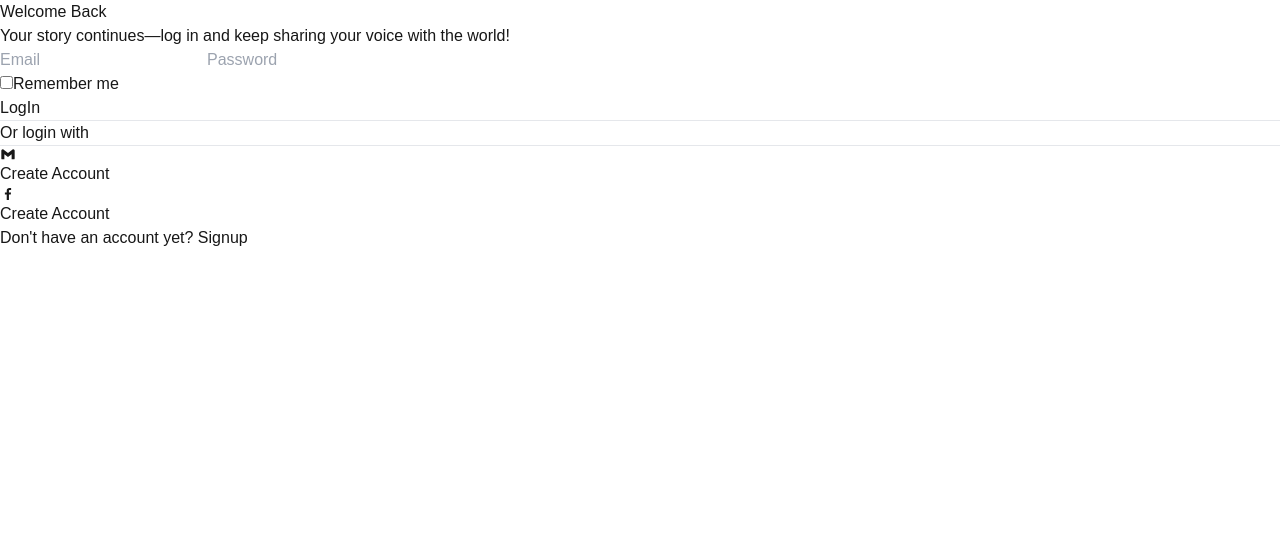
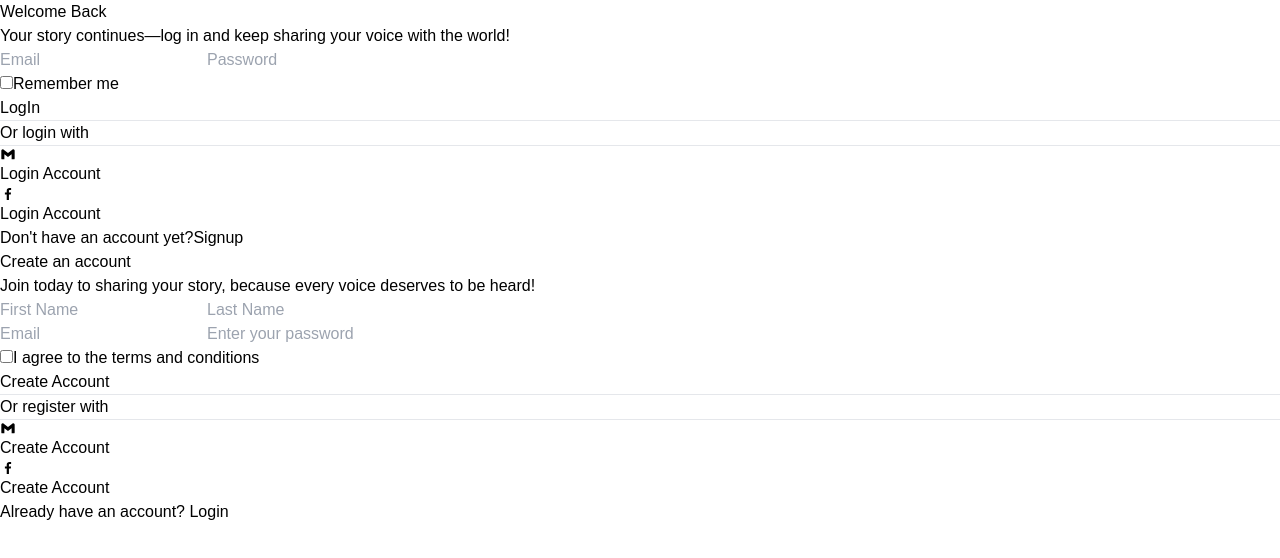
Before and after one commit to Silver-ware/nextjs-blogsite, a Next.js app: page /auth in a window 1280 px wide. Shown: the top 558 px of the page. Built offline with nearby package versions, Linux system fonts and the light colour scheme.

Commit message:
done signup

```diff
--- a/src/components/AuthForm/AuthForm.jsx
+++ b/src/components/AuthForm/AuthForm.jsx
@@ -1,23 +1,35 @@
+import Link from "next/link";
 import { BiLogoGmail } from "react-icons/bi";
 import { BiLogoFacebook } from "react-icons/bi";
 export default function AuthForm() {
-
   return (
     <div className="w-full bg-[#213555] rounded-[25px] flex p-[20px]">
-
       <div className="w-full h-full p-[40px] gap-[20px] flex flex-col">
         <div className="w-full gap-[30px] p-[10px] flex flex-col">
           <h1 className="font-bold text-[40px] text-[#F5EFE7]">Welcome Back</h1>
-            <p className="font-light italic text-[15px] text-[#F5EFE7] opacity-[80%]">Your story continues—log in and keep sharing your voice with the world!</p>
+          <p className="font-light italic text-[15px] text-[#F5EFE7] opacity-[80%]">
+            Your story continues—log in and keep sharing your voice with the
+            world!
+          </p>
         </div>
         <div>
           <div className="w-full p-[10px] flex flex-col gap-[10px]">
-                <input type="text" className="w-full h-[45px] rounded-[6px] p-[10px] gap-[10px] bg-[#3E5879A6] shadow-[0px_4px_4px_rgba(0,0,0,0.25)] text-white border-none focus:outline focus:outline-white placeholder:text-[#797979A3] placeholder:opacity-[64%]" placeholder="Email"/>
-                <input type="text" className="w-full h-[45px] rounded-[6px] p-[10px] gap-[10px] bg-[#3E5879A6] shadow-[0px_4px_4px_rgba(0,0,0,0.25)] text-white border-none focus:outline focus:outline-white placeholder:text-[#797979A3] placeholder:opacity-[64%]" placeholder="Password"/>
+            <input
+              type="text"
+              className="w-full h-[45px] rounded-[6px] p-[10px] gap-[10px] bg-[#3E5879A6] shadow-[0px_4px_4px_rgba(0,0,0,0.25)] text-white border-none focus:outline-2 focus:outline-white placeholder:text-[#797979] placeholder:opacity-[64%]"
+              placeholder="Email"
+            />
+            <input
+              type="text"
+              className="w-full h-[45px] rounded-[6px] p-[10px] gap-[10px] bg-[#3E5879A6] shadow-[0px_4px_4px_rgba(0,0,0,0.25)] text-white border-none focus:outline-2 focus:outline-white placeholder:text-[#797979] placeholder:opacity-[64%]"
+              placeholder="Password"
+            />
           </div>
           <div className="p-[10px] flex gap-[10px] w-full items-center">
-                <input type="checkbox" className="h-[16px] w-[16px]" id="check"/>
-                <label htmlFor="check" className="italic text-[15px] text-white">Remember me</label>
+            <input type="checkbox" className="h-[16px] w-[16px]" id="check" />
+            <label htmlFor="check" className="italic text-[15px] text-white">
+              Remember me
+            </label>
           </div>
         </div>
 
@@ -27,38 +39,134 @@ export default function AuthForm() {
           </button>
 
           <div className="flex items-center justify-between w-full p-[10px] gap-[10px]">
-                <hr className="border border-[#797979A3] opacity-[64%] w-full"/>
-                <p className="whitespace-nowrap text-[12px] text-[#797979A6] opacity-[65%]" >Or login with</p>
-                <hr className="border border-[#797979A3] opacity-[64%] w-full"/>
+            <hr className="border border-[#797979] opacity-[64%] w-full" />
+            <p className="whitespace-nowrap text-[12px] text-[#797979] opacity-[65%]">
+              Or login with
+            </p>
+            <hr className="border border-[#797979] opacity-[64%] w-full" />
           </div>
           <div className="w-full flex justify-center items-center p-[10px] gap-[10px]">
             <div className="w-[214px] flex gap-[10px] border border-[#F5EFE7] rounded-[6px] h-full p-[10px] items-center justify-center hover:scale-105 transition-all duration-100 ease-in-out cursor-pointer">
-                      <BiLogoGmail className="text-[#F5EFE7]"/>
-                    <p className="text-[#F5EFE7] text-[15px] font-bold tracking-wide"> Create Account </p>
+              <BiLogoGmail className="text-[#F5EFE7]" />
+              <p className="text-[#F5EFE7] text-[15px] font-bold tracking-wide">
 
+                Login Account
+              </p>
             </div>
             <div className="w-[214px] flex gap-[10px] border border-[#F5EFE7] rounded-[6px] h-full p-[10px] items-center justify-center hover:scale-105 transition-all duration-100 ease-in-out cursor-pointer">
-                    <BiLogoFacebook className="text-[20px] text-[#F5EFE7]"/>
-                    <p className="text-[#F5EFE7] text-[15px] font-bold tracking-wide "> Create Account </p>
+              <BiLogoFacebook className="text-[20px] text-[#F5EFE7]" />
+              <p className="text-[#F5EFE7] text-[15px] font-bold tracking-wide ">
+
+                Login Account
+              </p>
             </div>
           </div>
+          <div></div>
+        </div>
+
+        <div className="w-full flex justify-center items-center p-[10px]">
+          <p className="font-bold text-[#FFFFFF] text-[15px] tracking-wide">
+            Don&apos;t have an account yet?
+            <a
+              href="#"
+              className="font-bold text-[#3E5879] underline underline-offset-[17%] hover:text-[#F5EFE7] transition-all duration-100 ease-in-out"
+            >
+              Signup
+            </a>
+          </p>
+        </div>
+      </div>
+
+
+
+      <div className="w-full h-full p-[40px] gap-[20px] flex flex-col">
+        <div className="w-full gap-[30px] p-[10px] flex flex-col">
+          <h1 className="font-bold text-[40px] text-[#F5EFE7]">Create an account</h1>
+          <p className="font-light italic text-[15px] text-[#F5EFE7] opacity-[80%]">
+          Join today to  sharing your story, because every voice deserves to be heard!
+          </p>
+        </div>
+
         <div>
+
+        <div className="w-full p-[10px] flex gap-[10px]">
+            <input
+              type="text"
+              className="w-full h-[45px] rounded-[6px] p-[10px] gap-[10px] bg-[#3E5879A6] shadow-[0px_4px_4px_rgba(0,0,0,0.25)] text-white border-none focus:outline-2 focus:outline-white placeholder:text-[#797979] placeholder:opacity-[64%]"
+              placeholder="First Name"
+            />
+            <input
+              type="text"
+              className="w-full h-[45px] rounded-[6px] p-[10px] gap-[10px] bg-[#3E5879A6] shadow-[0px_4px_4px_rgba(0,0,0,0.25)] text-white border-none focus:outline-2 focus:outline-white placeholder:text-[#797979] placeholder:opacity-[64%]"
+              placeholder="Last Name"
+            />
+          </div>
+
+          <div className="w-full p-[10px] flex flex-col gap-[10px]">
+            <input
+              type="text"
+              className="w-full h-[45px] rounded-[6px] p-[10px] gap-[10px] bg-[#3E5879A6] shadow-[0px_4px_4px_rgba(0,0,0,0.25)] text-white border-none focus:outline-2 focus:outline-white placeholder:text-[#797979] placeholder:opacity-[64%]"
+              placeholder="Email"
+            />
+            <input
+              type="text"
+              className="w-full h-[45px] rounded-[6px] p-[10px] gap-[10px] bg-[#3E5879A6] shadow-[0px_4px_4px_rgba(0,0,0,0.25)] text-white border-none focus:outline-2 focus:outline-white placeholder:text-[#797979] placeholder:opacity-[64%]"
+              placeholder="Enter your password"
+            />
+          </div>
+
+          <div className="p-[10px] flex gap-[10px] w-full items-center">
+            <input type="checkbox" className="h-[16px] w-[16px]" id="termscheck" />
+            <label htmlFor="termscheck" className="italic text-[15px] text-white">
+              I agree to the <Link href="#" className="text-[#7B00FF] underline">terms and conditions</Link>
+            </label>
 
           </div>
         </div>
 
-          <div className="w-full flex justify-center items-center p-[10px]">
-            <p className="font-bold text-[#FFFFFF] text-[15px] tracking-wide">
-              Don&apos;t have an account yet? <a href="#" className="font-bold text-[#3E5879] underline underline-offset-[17%] hover:text-[#F5EFE7] transition-all duration-100 ease-in-out">Signup</a>
+        <div className="w-full">
+          <button className="bg-[#F5EFE7] h-[45px] w-full rounded-[6px] shadow-[inset_0_4px_4px_#00000040] p-[10px] text-[15px] font-bold tracking-wide text-[#213555] hover:scale-105 transition-all duration-100 ease-in-out cursor-pointer">
+            Create  Account
+          </button>
+
+          <div className="flex items-center justify-between w-full p-[10px] gap-[10px]">
+            <hr className="border border-[#797979] opacity-[64%] w-full" />
+            <p className="whitespace-nowrap text-[12px] text-[#797979] opacity-[65%]">
+              Or register with
+            </p>
+            <hr className="border border-[#797979] opacity-[64%] w-full" />
+          </div>
+          <div className="w-full flex justify-center items-center p-[10px] gap-[10px]">
+            <div className="w-[214px] flex gap-[10px] border border-[#F5EFE7] rounded-[6px] h-full p-[10px] items-center justify-center hover:scale-105 transition-all duration-100 ease-in-out cursor-pointer">
+              <BiLogoGmail className="text-[#F5EFE7]" />
+              <p className="text-[#F5EFE7] text-[15px] font-bold tracking-wide">
+
+                Create Account
+              </p>
+            </div>
+            <div className="w-[214px] flex gap-[10px] border border-[#F5EFE7] rounded-[6px] h-full p-[10px] items-center justify-center hover:scale-105 transition-all duration-100 ease-in-out cursor-pointer">
+              <BiLogoFacebook className="text-[20px] text-[#F5EFE7]" />
+              <p className="text-[#F5EFE7] text-[15px] font-bold tracking-wide ">
+
+                Create Account
               </p>
             </div>
           </div>
-
-      <div className="w-full h-full">
-
+          <div></div>
         </div>
 
-
+        <div className="w-full flex justify-center items-center p-[10px]">
+          <p className="font-bold text-[#FFFFFF] text-[15px] tracking-wide">
+          Already have an account?{" "}
+            <a
+              href="#"
+              className="font-bold text-[#3E5879] underline underline-offset-[17%] hover:text-[#F5EFE7] transition-all duration-100 ease-in-out"
+            >
+              Login
+            </a>
+          </p>
+        </div>
+      </div>
     </div>
   );
 }
--- a/src/styles/globals.css
+++ b/src/styles/globals.css
@@ -4,18 +4,16 @@
 
 :root {
   --background: #ffffff;
-  --foreground: #171717;
 }
 
 @media (prefers-color-scheme: dark) {
   :root {
     --background: #0a0a0a;
-    --foreground: #ededed;
+
   }
 }
 
 body {
-  color: var(--foreground);
   background: var(--background);
   font-family: Arial, Helvetica, sans-serif;
 }
```
Lines whose indentation alone changed are shown as unchanged.
